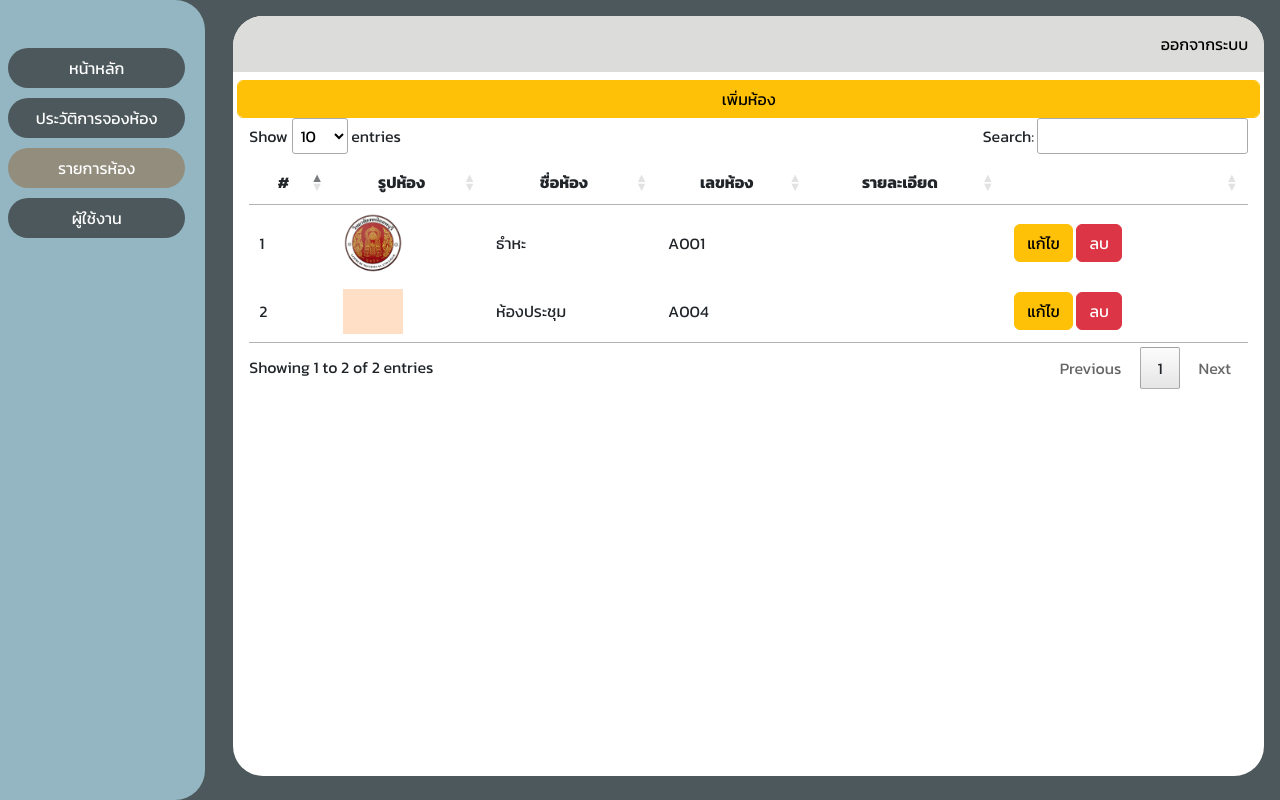
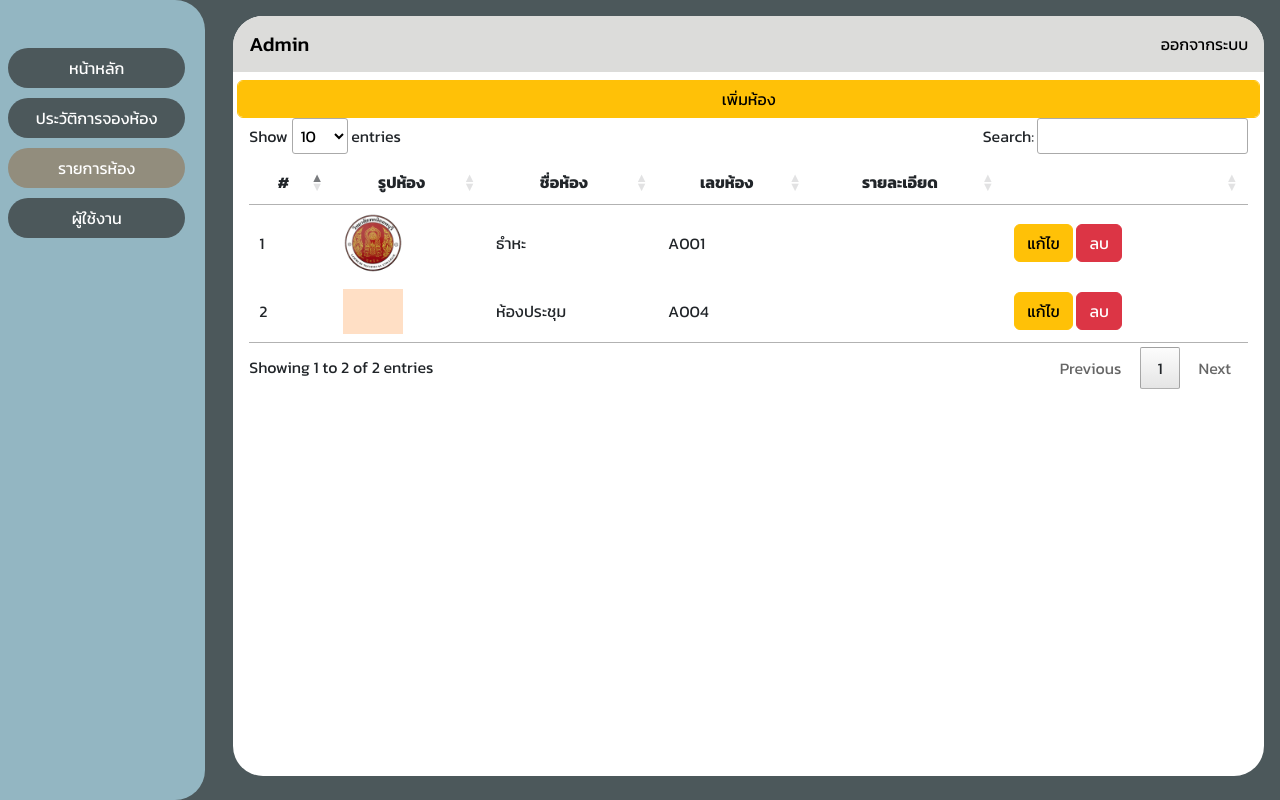
Before and after one commit to Surachart01/ManagementRoom, a PHP site: page /room.php in a window 1280 px wide. Run offline with PHP 8.4, Linux system fonts and the light colour scheme; a user stored in the database is signed in; data comes from the database, SQL or seed files in the repository; data that the repository does not hold is empty; some libraries are stand-ins or nearby versions.

Commit message:
editNavbar

```diff
--- a/admin.php
+++ b/admin.php
@@ -103,7 +103,7 @@ try {
         <div class="col-10">
             <div class="content mx-3 my-3">
                 <div class="d-flex justify-content-between px-3 py-3 " style="background-color:rgb(220, 220, 218);">
-                    <a href="./admin.php" class="mt-auto"><?php echo $_SESSION['auth']->firstName ?></a>
+                    <a href="./admin.php" class="mt-auto"><h5 class="my-auto">Admin</h5></a>
                     <a href="./backend/logout.php" class="mt-auto">ออกจากระบบ</a>
                 </div>
                 <div class="row px-3 py-2">
--- a/history.php
+++ b/history.php
@@ -97,7 +97,9 @@ try {
         <div class="col-10">
             <div class="content mx-3 my-3">
                 <div class="d-flex justify-content-between px-3 py-3 " style="background-color:rgb(220, 220, 218);">
-                    <a href="./admin.php" class="mt-auto"><?= $dataUser->firstName?></a>
+                    <a href="./admin.php" class="mt-auto">
+                        <h5 class="my-auto">Admin</h5>
+                    </a>
                     <a href="./backend/logout.php" class="mt-auto">ออกจากระบบ</a>
                 </div>
                 <div class="row px-3 py-2">
--- a/room.php
+++ b/room.php
@@ -95,7 +95,9 @@ try {
         <div class="col-10">
             <div class="content mx-3 my-3">
                 <div class="d-flex justify-content-between px-3 py-3 " style="background-color:rgb(220, 220, 218);">
-                    <a href="./admin.php" class="mt-auto"><?= $dataUser->firstName ?></a>
+                    <a href="./admin.php" class="mt-auto">
+                        <h5 class="my-auto">Admin</h5>
+                    </a>
                     <a href="./backend/logout.php" class="mt-auto">ออกจากระบบ</a>
                 </div>
                 <div class="row px-3 py-2">
@@ -103,12 +105,12 @@ try {
                     <table id="myTable">
                         <thead>
                             <tr>
-                                <th class="text-center" >#</th>
-                                <th class="text-center" >รูปห้อง</th>
-                                <th class="text-center" >ชื่อห้อง</th>
-                                <th class="text-center" >เลขห้อง</th>
-                                <th class="text-center" >รายละเอียด</th>
-                                <th class="text-center" ></th>
+                                <th class="text-center">#</th>
+                                <th class="text-center">รูปห้อง</th>
+                                <th class="text-center">ชื่อห้อง</th>
+                                <th class="text-center">เลขห้อง</th>
+                                <th class="text-center">รายละเอียด</th>
+                                <th class="text-center"></th>
                             </tr>
                         </thead>
                         <tbody>
@@ -196,7 +198,7 @@ try {
             let description = $('#description').val();
             formData.append("codeRoom", codeRoom)
             formData.append("roomName", roomName)
-            formData.append("description",description)
+            formData.append("description", description)
             $.ajax({
                 url: "./backend/insertRoom.php",
                 type: "POST",
@@ -243,7 +245,7 @@ try {
             formData.append("roomId", roomId)
             formData.append("codeRoom", codeRoom)
             formData.append("roomName", roomName)
-            formData.append("description",description)
+            formData.append("description", description)
             $.ajax({
                 url: "./backend/editRoom.php",
                 type: "POST",
--- a/user.php
+++ b/user.php
@@ -93,7 +93,9 @@ $qUser = $db->query($sqlUSer);
         <div class="col-10">
             <div class="content mx-3 my-3">
                 <div class="d-flex justify-content-between px-3 py-3 " style="background-color:rgb(220, 220, 218);">
-                    <a href="./admin.php" class="mt-auto"><?php echo $_SESSION['auth']->firstName ?></a>
+                    <a href="./admin.php" class="mt-auto">
+                        <h5 class="my-auto">Admin</h5>
+                    </a>
                     <a href="./backend/logout.php" class="mt-auto">ออกจากระบบ</a>
                 </div>
                 <div class="row px-3 py-2">
@@ -144,7 +146,6 @@ $qUser = $db->query($sqlUSer);
     <script src="https://cdn.jsdelivr.net/npm/sweetalert2@11"></script>
 
     <script>
-
         let table = new DataTable('#myTable');
 
         $(document).on("click", "#insert", function() {
```
